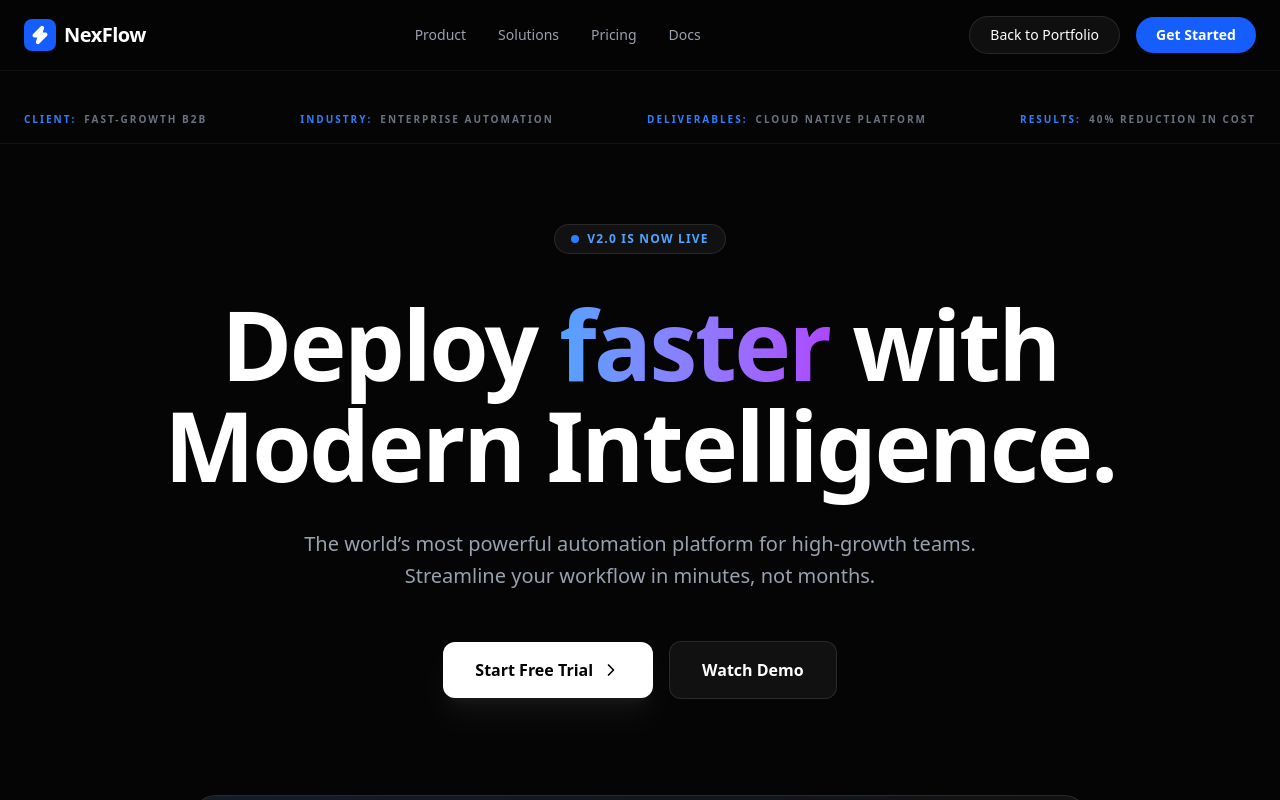
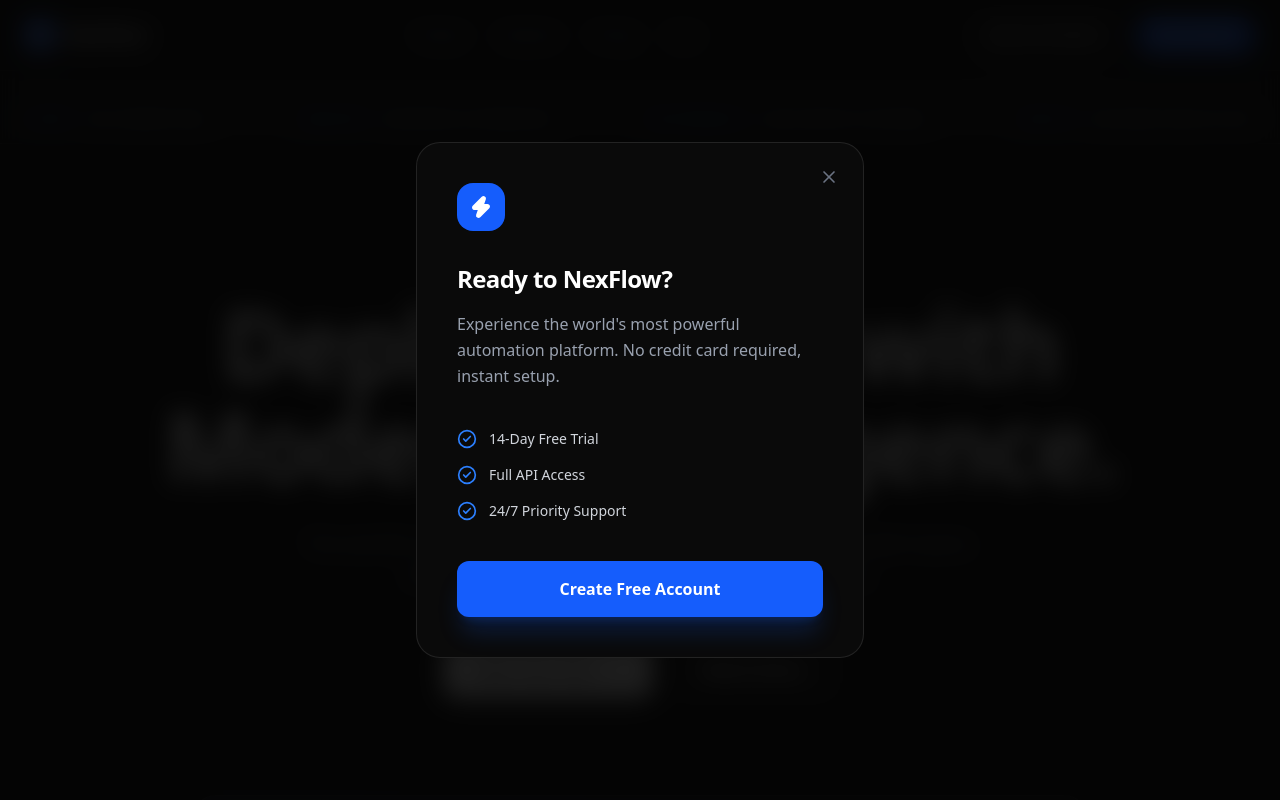
Before and after one commit to prawinreddi/eagleswin-portfolio, a Next.js app: page /projects/saas-pro in a window 1280 px wide. Both pictures are taken after a click on the button "Get Started". Shown: the top 800 px of the page. Built offline with nearby package versions, Linux system fonts and the light colour scheme.

Commit message:
Fix: Add full interactivity to SaaS Pro with Modals and Toast notifications; Fix Metadata Bar visibility

```diff
--- a/src/app/projects/saas-pro/page.tsx
+++ b/src/app/projects/saas-pro/page.tsx
@@ -1,10 +1,19 @@
 'use client';
 
-import { motion } from 'framer-motion';
-import { ChevronRight, BarChart3, Shield, Zap, Globe, Code, MessageCircle, Link as LinkIcon, CheckCircle2 } from 'lucide-react';
+import { ChevronRight, BarChart3, Shield, Zap, Globe, Code, MessageCircle, Link as LinkIcon, CheckCircle2, X } from 'lucide-react';
+import { useState, useEffect } from 'react';
 import Link from 'next/link';
+import { motion, AnimatePresence } from 'framer-motion';
 
 const SaaSPro = () => {
+  const [showModal, setShowModal] = useState(false);
+  const [showToast, setShowToast] = useState(false);
+
+  const handleAction = () => {
+    setShowToast(true);
+    setTimeout(() => setShowToast(false), 3000);
+  };
+
   return (
     <div className="min-h-screen bg-[#050505] text-white font-sans selection:bg-blue-500/30">
       {/* Navigation */}
@@ -23,10 +32,13 @@ const SaaSPro = () => {
             <a href="#" className="hover:text-white transition-colors">Docs</a>
           </div>
           <div className="flex items-center gap-4">
-            <Link href="/" className="px-5 py-2 bg-white/5 hover:bg-white/10 text-white text-sm font-medium rounded-full border border-white/10 transition-all">
+            <Link href="/" className="px-5 py-2 bg-white/5 hover:bg-white/10 text-white text-sm font-medium rounded-full border border-white/10 transition-all cursor-pointer">
               Back to Portfolio
             </Link>
-            <button className="hidden sm:block px-5 py-2 bg-blue-600 text-white text-sm font-bold rounded-full hover:bg-blue-700 transition-all">
+            <button
+              onClick={() => setShowModal(true)}
+              className="hidden sm:block px-5 py-2 bg-blue-600 text-white text-sm font-bold rounded-full hover:bg-blue-700 transition-all cursor-pointer shadow-lg shadow-blue-600/20"
+            >
               Get Started
             </button>
           </div>
@@ -34,12 +46,20 @@ const SaaSPro = () => {
       </nav>
 
       {/* Project Metadata Bar */}
-      <div className="pt-24 bg-[#050505] border-b border-white/5">
-        <div className="max-w-7xl mx-auto px-6 py-4 flex flex-wrap justify-between items-center gap-6 text-[10px] uppercase font-bold tracking-[0.2em] text-gray-500">
-          <div className="flex items-center gap-2"><span className="text-blue-500">CLIENT:</span> FAST-GROWTH B2B</div>
-          <div className="flex items-center gap-2"><span className="text-blue-500">INDUSTRY:</span> ENTERPRISE AUTOMATION</div>
-          <div className="flex items-center gap-2"><span className="text-blue-500">DELIVERABLES:</span> CLOUD NATIVE PLATFORM</div>
-          <div className="flex items-center gap-2"><span className="text-blue-500">RESULTS:</span> 40% REDUCTION IN COST</div>
+      <div className="pt-24 bg-[#0A0A0A] border-b border-white/10 relative z-40">
+        <div className="max-w-7xl mx-auto px-6 py-4 flex flex-wrap justify-between items-center gap-6 text-[10px] uppercase font-bold tracking-[0.2em] text-gray-400">
+          <div className="flex items-center gap-2 transition-colors hover:text-blue-400 cursor-default">
+            <span className="text-blue-500">CLIENT:</span> FAST-GROWTH B2B
+          </div>
+          <div className="flex items-center gap-2 transition-colors hover:text-blue-400 cursor-default">
+            <span className="text-blue-500">INDUSTRY:</span> ENTERPRISE AUTOMATION
+          </div>
+          <div className="flex items-center gap-2 transition-colors hover:text-blue-400 cursor-default">
+            <span className="text-blue-500">DELIVERABLES:</span> CLOUD NATIVE PLATFORM
+          </div>
+          <div className="flex items-center gap-2 transition-colors hover:text-blue-400 cursor-default font-black">
+            <span className="text-blue-500">RESULTS:</span> 40% REDUCTION IN COST
+          </div>
         </div>
       </div>
 
@@ -89,10 +109,16 @@ const SaaSPro = () => {
             transition={{ duration: 0.8, delay: 0.3 }}
             className="flex flex-col sm:flex-row gap-4 justify-center items-center mb-24"
           >
-            <button className="px-8 py-4 bg-white text-black font-bold rounded-xl hover:bg-gray-200 transition-all flex items-center gap-2 shadow-xl shadow-white/5">
+            <button
+              onClick={() => setShowModal(true)}
+              className="px-8 py-4 bg-white text-black font-bold rounded-xl hover:bg-gray-200 transition-all flex items-center gap-2 shadow-xl shadow-white/5 cursor-pointer"
+            >
               Start Free Trial <ChevronRight className="w-5 h-5" />
             </button>
-            <button className="px-8 py-4 bg-white/5 text-white font-bold border border-white/10 rounded-xl hover:bg-white/10 transition-all">
+            <button
+              onClick={handleAction}
+              className="px-8 py-4 bg-white/5 text-white font-bold border border-white/10 rounded-xl hover:bg-white/10 transition-all cursor-pointer"
+            >
               Watch Demo
             </button>
           </motion.div>
@@ -208,24 +234,70 @@ const SaaSPro = () => {
         </div>
       </section>
 
-      {/* Footer */}
-      <footer className="py-20 px-6 border-t border-white/5">
-        <div className="max-w-7xl mx-auto flex flex-col md:flex-row justify-between items-center gap-12">
-          <div className="flex items-center gap-2">
-            <Zap className="w-6 h-6 text-blue-500 fill-blue-500" />
-            <span className="text-xl font-bold tracking-tight">NexFlow</span>
-          </div>
-          <div className="flex gap-8 text-sm font-medium text-gray-500">
-            <a href="#" className="hover:text-white transition-colors">Privacy</a>
-            <a href="#" className="hover:text-white transition-colors">Terms</a>
-            <a href="#" className="hover:text-white transition-colors">Twitter</a>
-            <a href="#" className="hover:text-white transition-colors">Github</a>
-          </div>
-          <div className="text-gray-500 text-sm">
-            © 2026 NexFlow Inc. Built for Eagle$Win Portfolio.
-          </div>
-        </div>
-      </footer>
+
+      {/* Interactivity Overlay (Modal) */}
+      <AnimatePresence>
+        {showModal && (
+          <>
+            <motion.div
+              initial={{ opacity: 0 }}
+              animate={{ opacity: 1 }}
+              exit={{ opacity: 0 }}
+              onClick={() => setShowModal(false)}
+              className="fixed inset-0 bg-[#050505]/90 backdrop-blur-md z-[200]"
+            />
+            <motion.div
+              initial={{ opacity: 0, scale: 0.9, y: 20 }}
+              animate={{ opacity: 1, scale: 1, y: 0 }}
+              exit={{ opacity: 0, scale: 0.9, y: 20 }}
+              className="fixed top-1/2 left-1/2 -translate-x-1/2 -translate-y-1/2 w-full max-w-md bg-[#0A0A0A] border border-white/10 p-10 rounded-3xl z-[201] shadow-3xl shadow-blue-600/10"
+            >
+               <X className="absolute top-6 right-6 w-5 h-5 text-gray-500 cursor-pointer hover:text-white" onClick={() => setShowModal(false)} />
+               <div className="w-12 h-12 bg-blue-600 rounded-2xl flex items-center justify-center mb-8">
+                 <Zap className="w-6 h-6 text-white fill-white" />
+               </div>
+               <h3 className="text-2xl font-bold mb-4 tracking-tight">Ready to NexFlow?</h3>
+               <p className="text-gray-400 mb-10 leading-relaxed">Experience the world's most powerful automation platform. No credit card required, instant setup.</p>
+
+               <div className="space-y-4 mb-10">
+                 <div className="flex gap-3 items-center text-sm text-gray-300">
+                   <CheckCircle2 className="w-5 h-5 text-blue-500" /> 14-Day Free Trial
+                 </div>
+                 <div className="flex gap-3 items-center text-sm text-gray-300">
+                   <CheckCircle2 className="w-5 h-5 text-blue-500" /> Full API Access
+                 </div>
+                 <div className="flex gap-3 items-center text-sm text-gray-300">
+                   <CheckCircle2 className="w-5 h-5 text-blue-500" /> 24/7 Priority Support
+                 </div>
+               </div>
+
+               <button
+                 onClick={() => { setShowModal(false); handleAction(); }}
+                 className="w-full py-4 bg-blue-600 text-white font-bold rounded-xl hover:bg-blue-700 transition-all shadow-xl shadow-blue-600/20"
+               >
+                 Create Free Account
+               </button>
+            </motion.div>
+          </>
+        )}
+      </AnimatePresence>
+
+      {/* Success Toast */}
+      <AnimatePresence>
+        {showToast && (
+          <motion.div
+            initial={{ opacity: 0, y: 50 }}
+            animate={{ opacity: 1, y: 0 }}
+            exit={{ opacity: 0, y: 50 }}
+            className="fixed bottom-10 left-1/2 -translate-x-1/2 bg-white text-black px-6 py-4 rounded-2xl shadow-2xl z-[300] flex items-center gap-4 border border-white/20"
+          >
+            <div className="w-8 h-8 bg-blue-600 rounded-full flex items-center justify-center">
+              <CheckCircle2 className="w-5 h-5 text-white" />
+            </div>
+            <div className="text-sm font-bold uppercase tracking-widest">Demo Activated: Simulation Started</div>
+          </motion.div>
+        )}
+      </AnimatePresence>
     </div>
   );
 };
```
